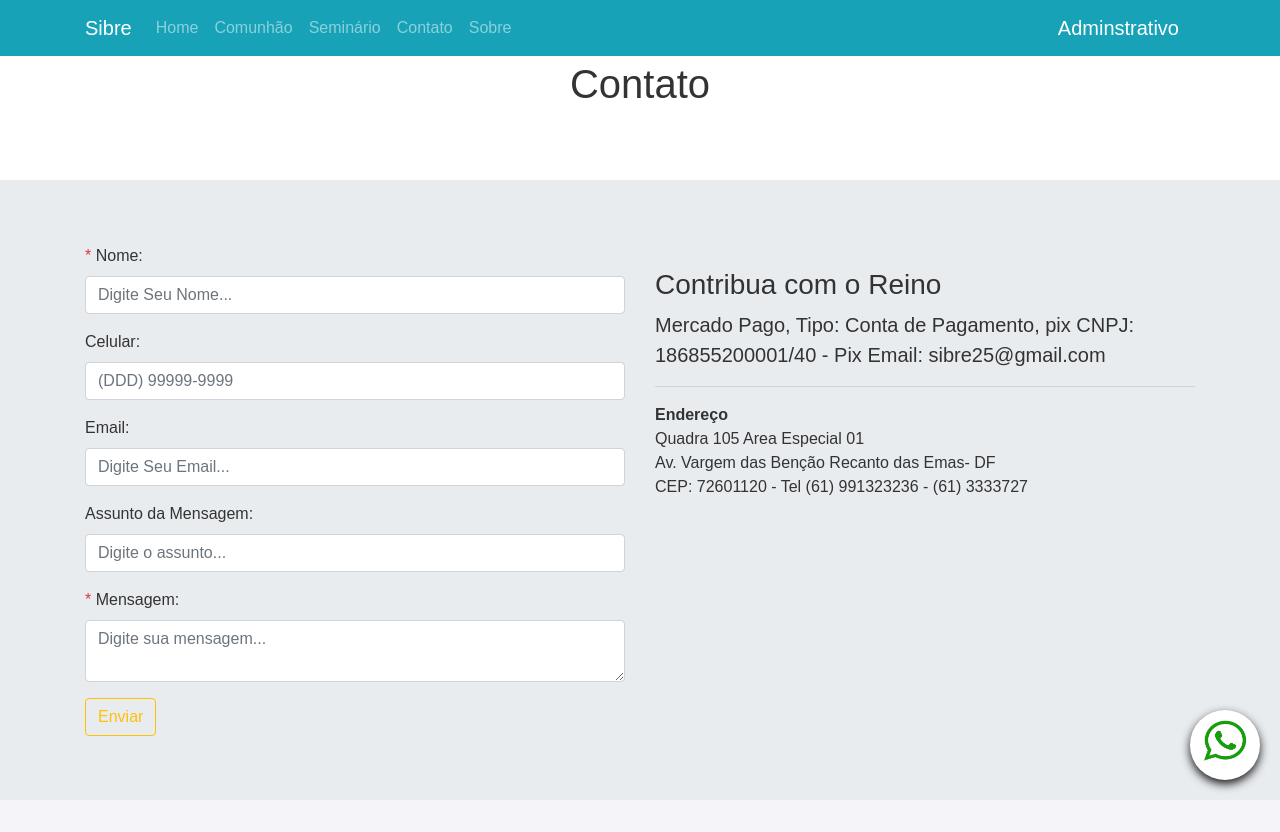
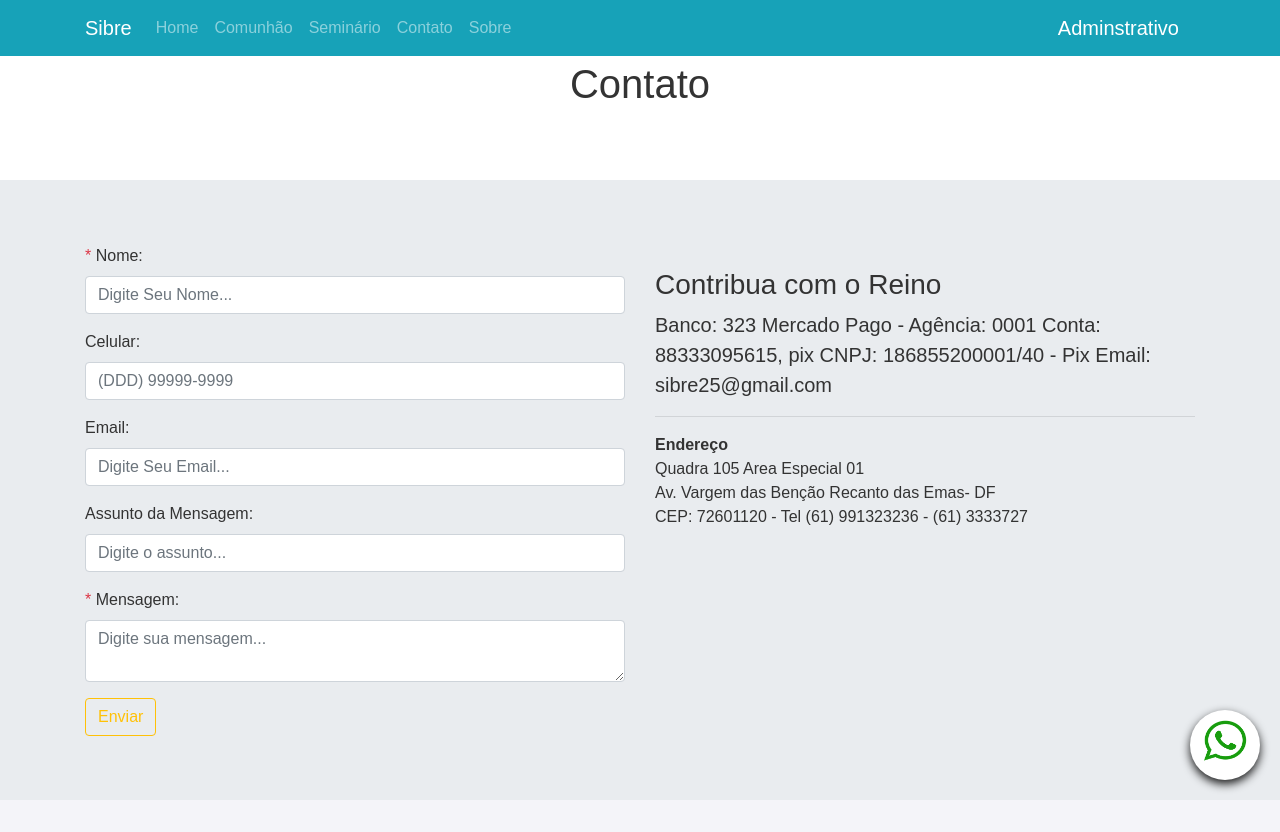
Before and after one commit to Ernilson/Ernilson-front2-sibre-react-next, a Next.js app: page /contato in a window 1280 px wide. Built offline with nearby package versions, Linux system fonts and the light colour scheme.

Commit message:
corrijido o numero da conta

```diff
--- a/pages/contato.js
+++ b/pages/contato.js
@@ -170,8 +170,8 @@ const Contato = () => {
                         <div className="col-md-6">
                             <br />
                             <h3 className="featurette-heading">Contribua com o Reino </h3>
-                            <p className="lead">Mercado Pago,
-                                Tipo: Conta de Pagamento, pix CNPJ: 186855200001/40 - Pix Email: sibre25@gmail.com</p>
+                            <p className="lead">Banco: 323 Mercado Pago - Agência: 0001 Conta: 88333095615,
+                                pix CNPJ: 186855200001/40 - Pix Email: sibre25@gmail.com</p>
                             <hr />
                             <address>
                                 <strong>Endereço</strong><br />
```
